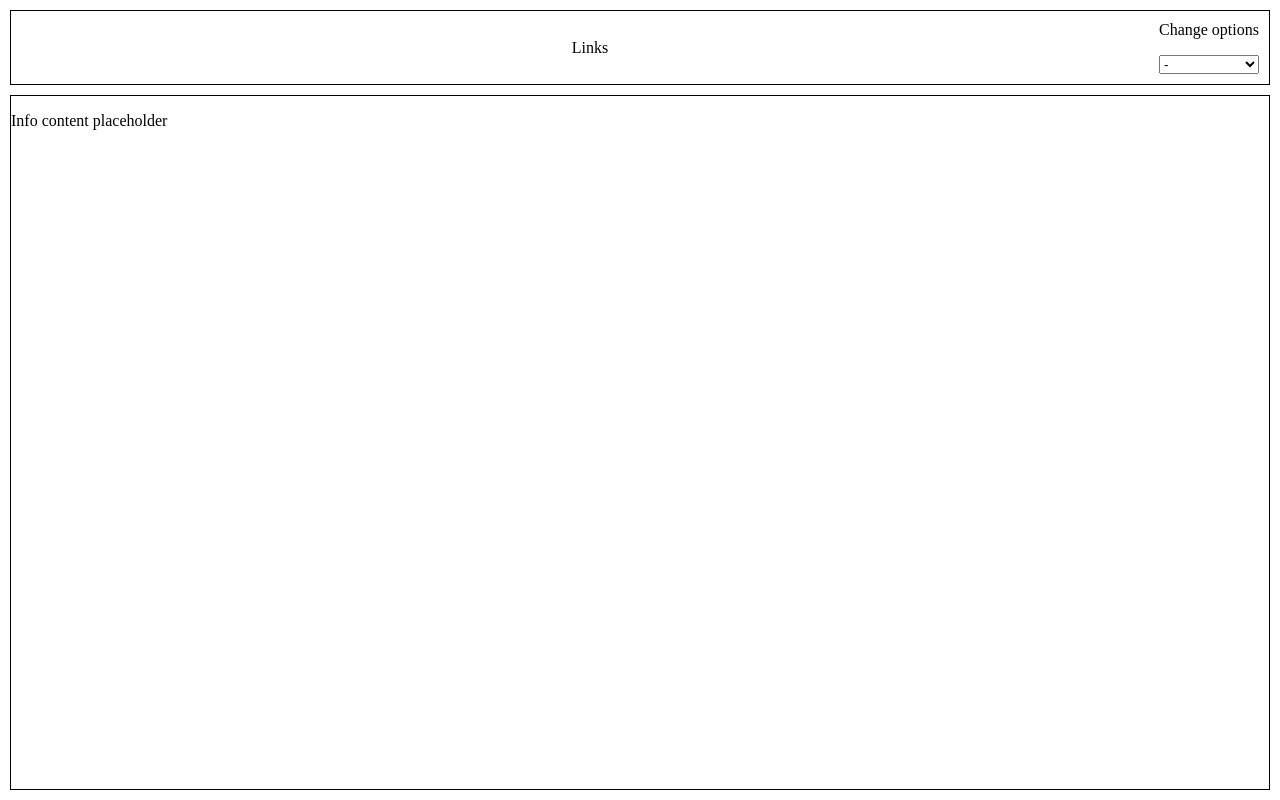
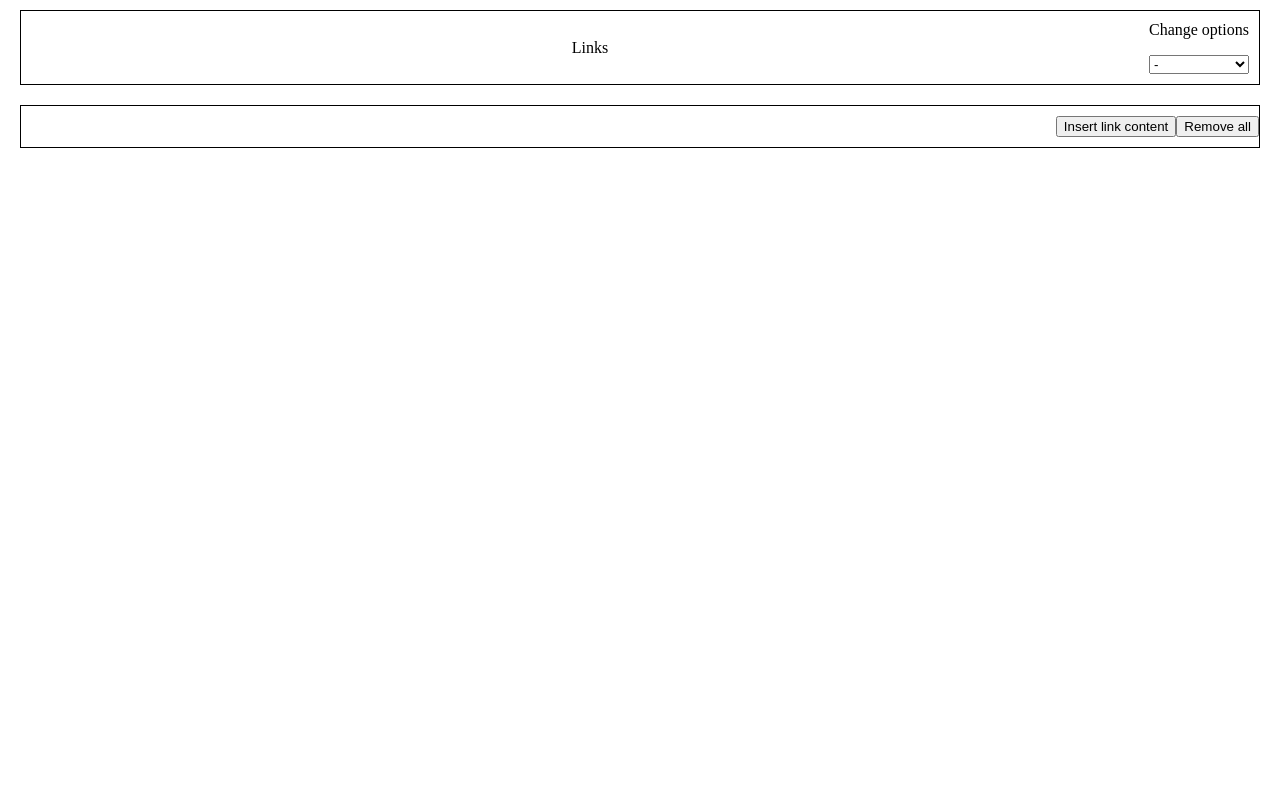
Before and after one commit to Eduard007Munteanu/PROJECT_1_MY_FRONTPAGE_WEBSITE, a website with bundled scripts: page html/link.html in a window 1280 px wide. Built offline with nearby package versions, Linux system fonts and the light colour scheme.

Commit message:
input html then function and actions. A lot to do regarding this section

```diff
--- a/html/link.html
+++ b/html/link.html
@@ -13,12 +13,18 @@
                     <select class="change-page-option">Change options
                         <option value="default" selected class="change-page-option-default">-</option>
                         <option value="link" class="change-page-option-link">Links</option>
-                        <option value="main" class="change-page-option-main">Main</option>
+                        <option value="CV" class="change-page-option-main">CV</option>
                     </select>
                 </div>
             </div>
-            <div class="info-content">
-                <p>Info content placeholder</p>
+            <div class="links-content">
+                <div class="link-general-options">
+                    <button class="insert-link-button">Insert link content</button>
+                    <button class="remove-all-button">Remove all</button>
+                </div>
+                <div class="links">
+
+                </div>
             </div>
         </div>
 
--- a/script/main.js
+++ b/script/main.js
@@ -1,3 +1,3 @@
-import { changeoption } from "./mainPage.js";
+import { changeoption } from "./defaultPage.js";
 
 changeoption();
--- a/server.js
+++ b/server.js
@@ -11,7 +11,7 @@ app.use(express.static(__dirname));  //Unsafe, fix later when publicly distribut
 
 // Route to serve exercise.html
 app.get('/', (req, res) => {
-    res.sendFile(path.join(__dirname, '/html/main.html'));
+    res.sendFile(path.join(__dirname, '/html/CV.html'));
 });
 
 app.listen(PORT, () => {
--- a/styles/main.css
+++ b/styles/main.css
@@ -13,8 +13,8 @@ body{
     padding:10px;
     margin-top: 10px;
     margin-bottom: 0px;
-    margin-left: 10px;
-    margin-right: 10px;
+    margin-left: 20px;
+    margin-right: 20px;
     border: 1px solid black;
 }
 
@@ -37,7 +37,6 @@ body{
 }
 
 
-
 .change-page-text{
     padding: 0px;
     margin-top: 0px;
@@ -52,20 +51,26 @@ body{
     align-items: center; */
     flex-grow:  1;
     border: 1px solid black;
-    margin-top: 10px;
-    margin-bottom: 10px;
-    margin-left: 10px;
-    margin-right: 10px;
+
+    margin-top: 20px;
+    margin-bottom: 20px;
+    margin-left: 20px;
+    margin-right: 20px;
 }
 
+
+
+
 .info-content-main-info{
-    flex: 2.75;
-    border: 1px solid black;
+    flex: 4;
+    margin-right: 20px;
+    border-right: 1px solid black;
+    padding: 10px;
+
 }
 
 .info-content-secondary-info{
     flex: 1;
-    border: 1px solid black;
 }
 
 
@@ -90,3 +95,25 @@ body{
     max-width: 100%;
     font-size: 100%  /* WARNING: Font size percentage different given different viewpoints */
 }
+
+
+.links-content{
+     display: flex;
+    /* flex-direction: row;
+    flex-grow:  1; */
+    border: 1px solid black;
+    margin-top: 20px;
+    margin-bottom: 20px;
+    margin-left: 20px;
+    margin-right: 20px;
+    padding-left: 10px;
+    padding-top:10px;
+    padding-bottom:10px;
+}
+
+.link-general-options{
+    margin-left: auto;
+    display: flex;
+    flex-direction: row;
+    align-items: flex-end;
+}
```
Also changed, not shown: html/CV.html (renamed from html/main.html, +3 -3 lines), html/projectCreator.html (added, +6 -0 lines), script/linkPage.js (added, +22 -0 lines), script/defaultPage.js (renamed from script/mainPage.js).
